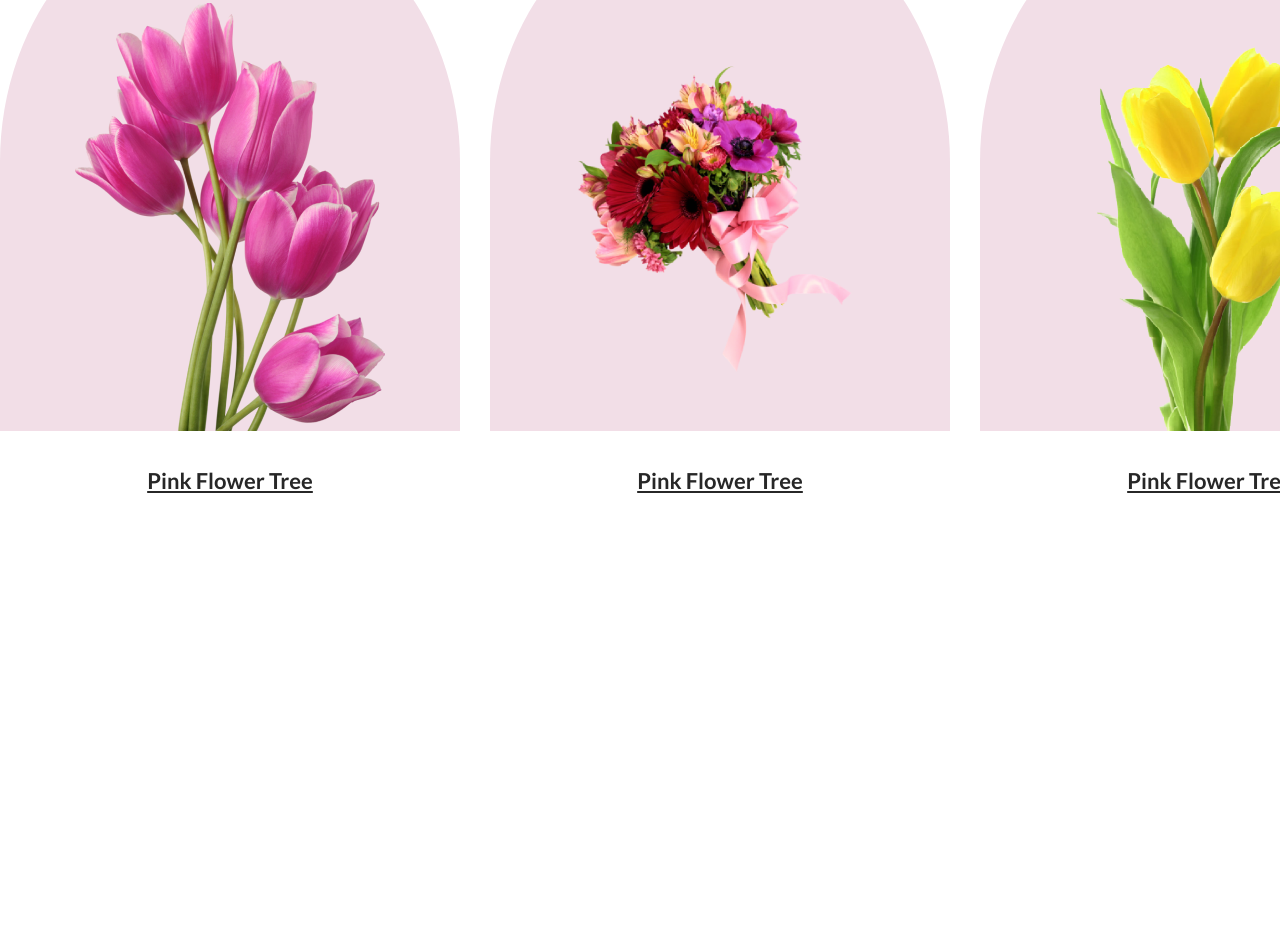
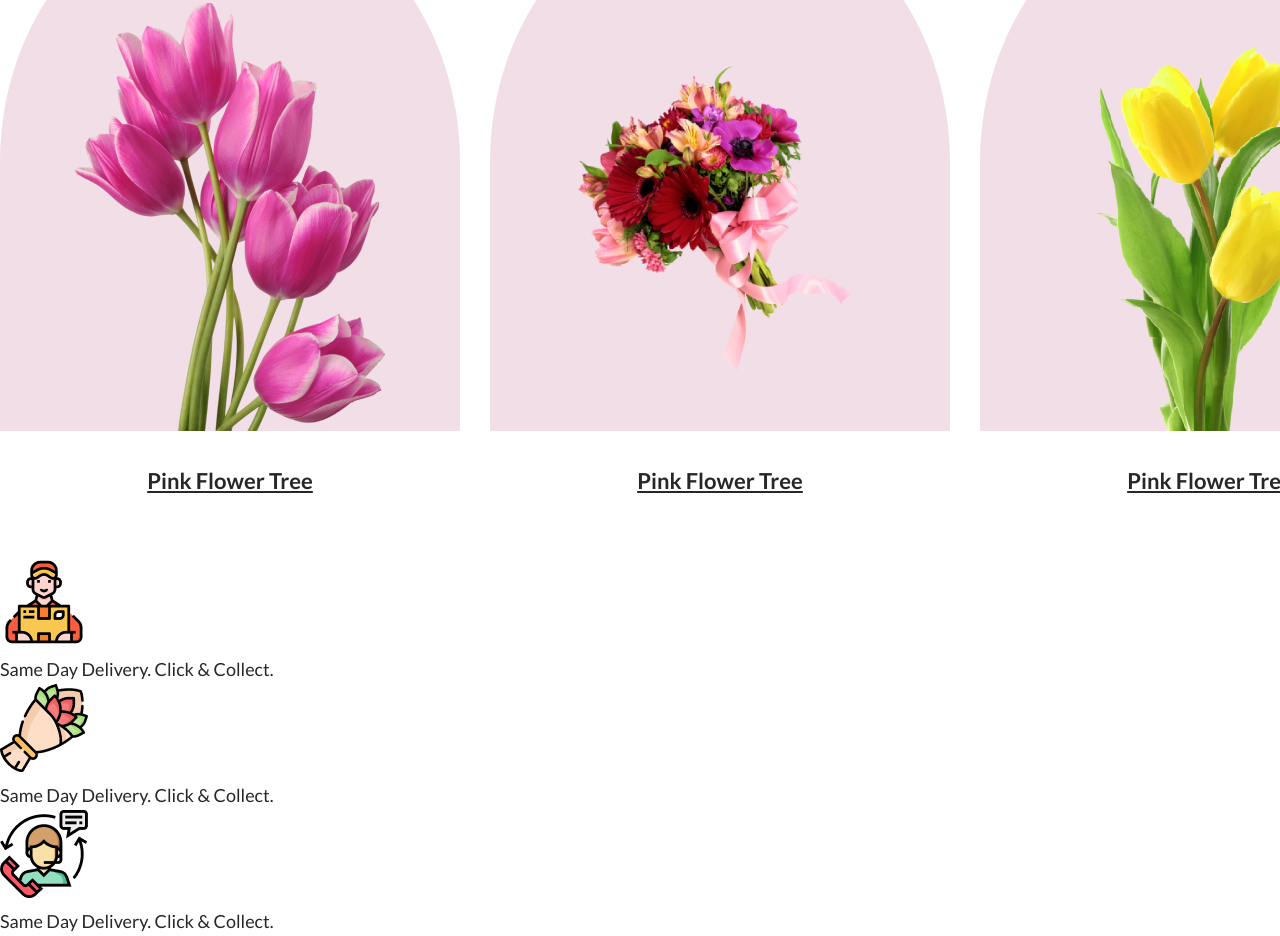
Before and after one commit to toaufik/Online-Flower-Shop, a plain HTML site: page index.html in a window 1280 px wide. Shown: the part 1269-2205 px from the top of the page. Before the commit the page ends 1827 px from the top, so only its background shows below. Drawn offline with Linux system fonts and the light colour scheme.

Commit message:
Support section added

```diff
--- a/index.html
+++ b/index.html
@@ -56,6 +56,24 @@
                 </div>
             </div>
         </section>
+        <section id="support-area">
+            <div class="section-wrapper">
+                <div class="support-contents">
+                    <div class="single-support">
+                        <img src="img/icon1.png" alt="">
+                        <p>Same Day Delivery. Click & Collect.</p>
+                    </div>
+                    <div class="single-support">
+                        <img src="img/icon2.png" alt="">
+                        <p>Same Day Delivery. Click & Collect.</p>
+                    </div>
+                    <div class="single-support">
+                        <img src="img/icon3.png" alt="">
+                        <p>Same Day Delivery. Click & Collect.</p>
+                    </div>
+                </div>
+            </div>
+        </section>
     </main>
 
 </body>
```
Also changed, not shown: img/icon1.png (renamed from img/Group 57.png), img/icon2.png (renamed from img/Group 58.png), img/icon3.png (renamed from img/Group 59.png).
